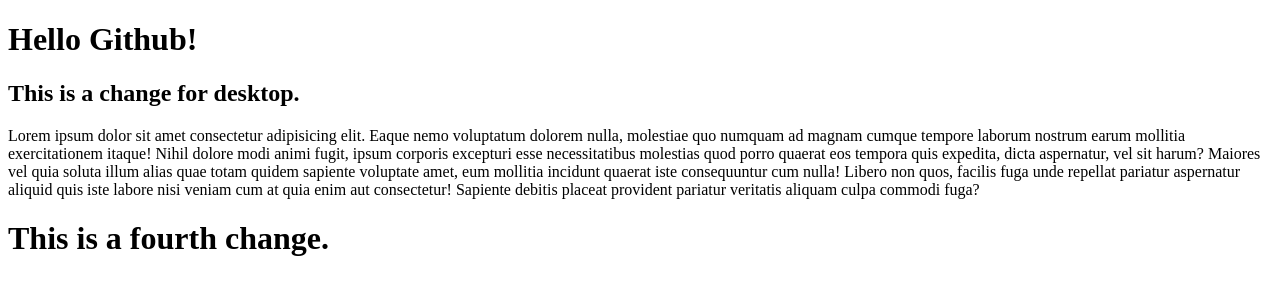
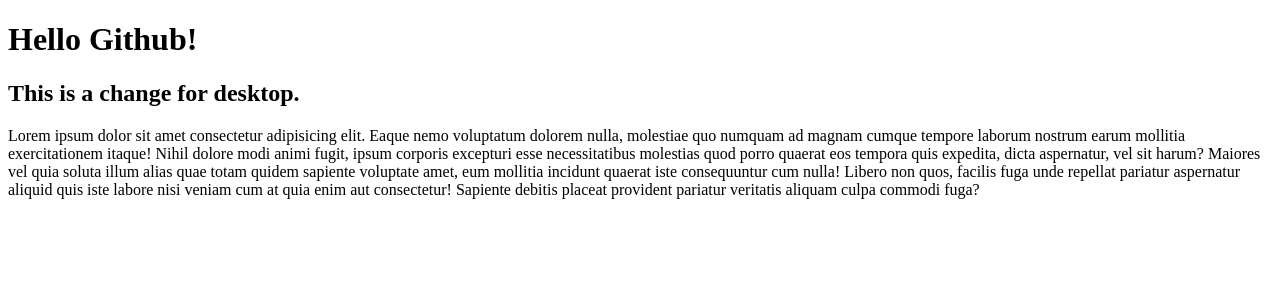
Before and after one commit to Atlantic-County-Institute-of-Technology/hello-github-pcostjr, a plain HTML site: page index.html in a window 1280 px wide. Drawn offline with Linux system fonts and the light colour scheme.

Commit message:
Revert "Added another header."
This reverts commit 777a7e3f5f2214b07f83ad12f83b74003fc48627.

```diff
--- a/index.html
+++ b/index.html
@@ -9,6 +9,5 @@
     <h1>Hello Github!</h1>
     <h2>This is a change for desktop.</h2>
     <p>Lorem ipsum dolor sit amet consectetur adipisicing elit. Eaque nemo voluptatum dolorem nulla, molestiae quo numquam ad magnam cumque tempore laborum nostrum earum mollitia exercitationem itaque! Nihil dolore modi animi fugit, ipsum corporis excepturi esse necessitatibus molestias quod porro quaerat eos tempora quis expedita, dicta aspernatur, vel sit harum? Maiores vel quia soluta illum alias quae totam quidem sapiente voluptate amet, eum mollitia incidunt quaerat iste consequuntur cum nulla! Libero non quos, facilis fuga unde repellat pariatur aspernatur aliquid quis iste labore nisi veniam cum at quia enim aut consectetur! Sapiente debitis placeat provident pariatur veritatis aliquam culpa commodi fuga?</p>
-    <h1>This is a fourth change.</h1>
 </body>
 </html>
```
